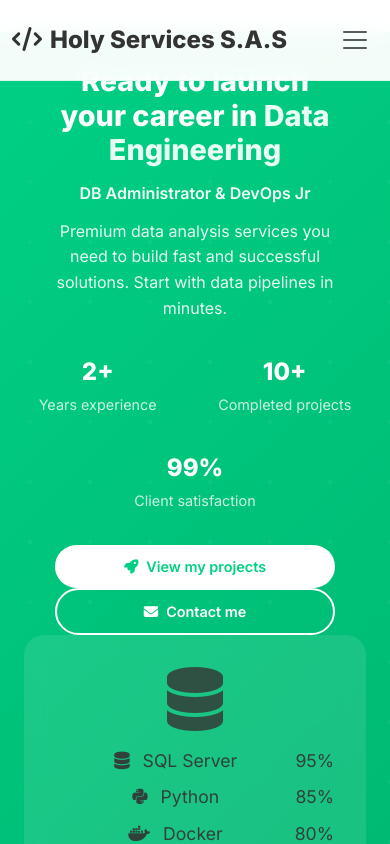
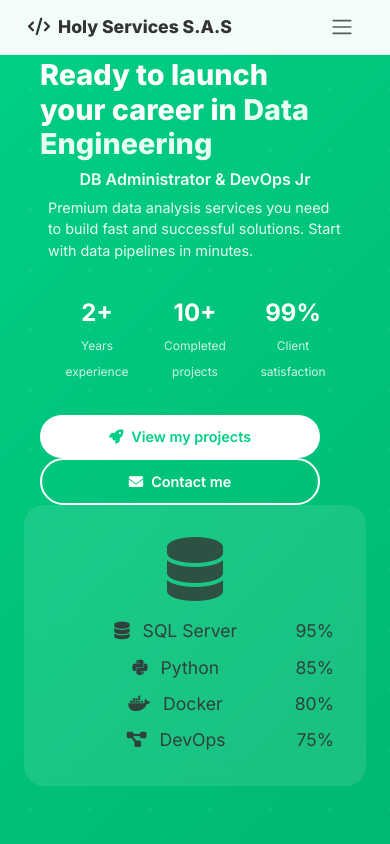
Before and after one commit to EngineerDeiv/web_portfolio, a React (Vite) app: page / in a window 390 px wide. Shown: the top 844 px of the page. Built offline with nearby package versions, Linux system fonts and the light colour scheme.

Commit message:
Complete mobile responsive redesign - fix navigation and layout

```diff
--- a/src/views/componets/styles/portfolio.css
+++ b/src/views/componets/styles/portfolio.css
@@ -436,258 +436,283 @@ body {
 
 /* Responsive Design */
 @media (max-width: 768px) {
-  /* Navigation responsive */
-  .navbar-nav {
-    text-align: center;
-    padding: 1rem 0;
+  /* Reset mobile layout */
+  body {
+    overflow-x: hidden;
+  }
+
+  /* Navbar mobile fixes */
+  .navbar {
+    padding: 0.5rem 1rem;
+  }
+
+  .navbar-brand {
+    font-size: 1.1rem;
+  }
+
+  .navbar-toggler {
+    border: none;
+    padding: 0.25rem 0.5rem;
+    font-size: 1rem;
+  }
+
+  .navbar-collapse {
     background: var(--navbar-bg);
     border-radius: 10px;
-    margin-top: 1rem;
-    backdrop-filter: blur(10px);
+    margin-top: 0.5rem;
+    padding: 1rem;
+    box-shadow: 0 4px 20px rgba(0, 0, 0, 0.1);
+  }
+
+  .navbar-nav {
+    text-align: left;
+    margin-bottom: 1rem;
   }
 
   .navbar-nav .nav-item {
-    margin: 0.5rem 0;
+    margin: 0.25rem 0;
   }
 
-  .navbar-collapse {
+  .navbar-nav .nav-link {
+    padding: 0.5rem 0;
+    font-size: 1rem;
+  }
+
+  /* Controls in mobile menu */
+  .controls-wrapper {
+    flex-direction: row;
+    justify-content: space-between;
+    gap: 1rem;
+    margin: 0;
+    padding-top: 1rem;
+    border-top: 1px solid var(--border-color);
+  }
+
+  .theme-toggle {
+    width: 40px;
+    height: 40px;
+    font-size: 1rem;
+  }
+
+  .language-toggle {
+    padding: 6px 12px;
+    font-size: 0.9rem;
+  }
+
+  /* Dropdown positioning for mobile */
+  .language-dropdown {
     position: absolute;
     top: 100%;
     left: 0;
     right: 0;
-    z-index: 1000;
-    background: var(--navbar-bg);
-    border-radius: 0 0 15px 15px;
-    box-shadow: 0 10px 30px rgba(0, 0, 0, 0.1);
-    backdrop-filter: blur(10px);
     margin-top: 0.5rem;
-  }
-
-  .controls-wrapper {
-    justify-content: center;
-    flex-wrap: wrap;
-    margin: 1rem 0;
-    gap: 0.5rem;
-  }
-
-  /* Fix dropdown positioning in mobile */
-  .language-dropdown {
-    position: fixed !important;
-    top: auto !important;
-    bottom: 20px !important;
-    left: 50% !important;
-    transform: translateX(-50%) !important;
-    z-index: 9999 !important;
-    width: 90%;
-    max-width: 300px;
+    z-index: 1001;
   }
 
   .cv-dropdown-menu {
-    position: fixed !important;
-    top: auto !important;
-    bottom: 20px !important;
-    left: 50% !important;
-    transform: translateX(-50%) !important;
-    z-index: 9999 !important;
-    width: 90%;
-    max-width: 300px;
+    position: absolute;
+    top: 100%;
+    left: 0;
+    right: 0;
+    margin-top: 0.5rem;
+    z-index: 1001;
+    transform: none;
   }
 
   .cv-dropdown-menu.show {
-    transform: translateX(-50%) translateY(0) !important;
+    transform: none;
   }
 
-  /* Hero section responsive */
+  /* Hero section mobile */
   .hero-section {
+    padding: 2rem 0;
     text-align: center;
-    padding: 2rem 1rem;
-    margin-top: 2rem;
+  }
+
+  .hero-content {
+    padding: 0 1rem;
   }
 
   .hero-title {
-    font-size: 2.2rem !important;
+    font-size: 2rem !important;
     line-height: 1.2;
+    margin-bottom: 0.5rem;
+  }
+
+  .hero-subtitle {
+    font-size: 1rem !important;
+    margin-bottom: 0.5rem;
+  }
+
+  .hero-role {
+    font-size: 1.1rem !important;
     margin-bottom: 1rem;
+  }
+
+  .hero-description {
+    font-size: 0.95rem;
+    line-height: 1.5;
+    margin-bottom: 2rem;
+    padding: 0 0.5rem;
+  }
+
+  /* Stats mobile */
+  .hero-stats {
+    display: flex;
+    justify-content: space-around;
+    flex-wrap: wrap;
+    gap: 1rem;
+    margin: 2rem 0;
+    padding: 0 1rem;
+  }
+
+  .stat-item {
+    flex: 1;
+    min-width: 80px;
     text-align: center;
   }
 
-  .hero-subtitle {
-    font-size: 1.1rem !important;
-    margin-bottom: 1rem;
-    text-align: center;
-  }
-
-  .hero-description {
-    font-size: 1rem;
-    line-height: 1.6;
-    margin-bottom: 2rem;
-    text-align: center;
-    padding: 0 1rem;
-  }
-
-  .hero-stats {
-    justify-content: center;
-    flex-wrap: wrap;
-    gap: 2rem;
-    margin: 2rem 0;
-    text-align: center;
-  }
-
-  .stat-item {
-    min-width: 100px;
-    text-align: center;
-    margin: 0 auto;
-  }
-
   .stat-number {
-    font-size: 1.8rem !important;
-    text-align: center;
+    font-size: 1.5rem !important;
+    font-weight: bold;
+    display: block;
   }
 
   .stat-label {
-    text-align: center;
+    font-size: 0.8rem;
+    margin-top: 0.25rem;
   }
 
-  /* Buttons responsive */
+  /* Buttons mobile */
   .hero-buttons {
+    display: flex;
     flex-direction: column;
     gap: 1rem;
     align-items: center;
-    justify-content: center;
-    text-align: center;
+    padding: 0 1rem;
   }
 
   .btn-primary-custom,
   .btn-secondary-custom {
     width: 100%;
     max-width: 280px;
-    padding: 12px 24px;
-    font-size: 1rem;
+    padding: 12px 20px;
+    font-size: 0.95rem;
     text-align: center;
-    margin: 0 auto;
-    display: block;
   }
 
-  /* About section responsive */
-  .about-section {
-    text-align: center;
-    padding: 3rem 1rem;
+  /* Sections mobile */
+  section {
+    padding: 2.5rem 0 !important;
   }
 
+  .container {
+    padding-left: 1rem;
+    padding-right: 1rem;
+  }
+
+  /* Typography mobile */
+  h1 {
+    font-size: 2rem !important;
+  }
+
+  h2 {
+    font-size: 1.75rem !important;
+    margin-bottom: 1rem;
+    text-align: center;
+  }
+
+  h3 {
+    font-size: 1.25rem !important;
+  }
+
+  /* About section mobile */
   .about-grid {
-    grid-template-columns: 1fr !important;
-    gap: 2rem;
+    display: block !important;
   }
 
   .skill-card {
     margin-bottom: 1.5rem;
-    text-align: center;
+    padding: 1.5rem;
   }
 
-  /* Projects section responsive */
-  .projects-section {
-    text-align: center;
-    padding: 3rem 1rem;
-  }
-
+  /* Projects section mobile */
   .projects-grid {
-    grid-template-columns: 1fr !important;
-    gap: 1.5rem;
+    display: block !important;
   }
 
   .project-card {
-    margin-bottom: 1rem;
-    text-align: center;
+    margin-bottom: 1.5rem;
   }
 
-  /* Container padding for mobile */
-  .container {
-    padding-left: 1rem;
-    padding-right: 1rem;
-    margin: 0 auto;
-    text-align: center;
+  /* Cards mobile */
+  .card {
+    margin-bottom: 1rem;
+    border-radius: 10px;
   }
 
-  .container-fluid {
-    padding-left: 1rem;
-    padding-right: 1rem;
+  /* Footer mobile */
+  .footer-content {
     text-align: center;
+    padding: 2rem 1rem;
   }
 
-  /* Section spacing */
-  section {
-    padding: 3rem 0 !important;
-    text-align: center;
-  }
-
-  /* Typography adjustments */
-  h1, h2, h3, h4, h5, h6 {
-    text-align: center !important;
-    margin-left: auto;
-    margin-right: auto;
-  }
-
-  h2 {
-    font-size: 2rem !important;
-    text-align: center;
-    margin-bottom: 1rem;
-  }
-
-  h3 {
-    font-size: 1.3rem !important;
-    text-align: center;
-  }
-
-  p {
-    text-align: center;
-  }
-
-  /* Card adjustments */
-  .card {
-    margin-bottom: 1rem;
-    margin-left: auto;
-    margin-right: auto;
-    text-align: center;
-  }
-
-  /* Footer responsive */
-  .footer-content {
-    text-align: center;
-  }
-
-  /* Row adjustments */
+  /* Fix Bootstrap columns on mobile */
   .row {
     margin-left: 0;
     margin-right: 0;
   }
 
-  .col, .col-md-6, .col-lg-4, .col-sm-12 {
-    padding-left: 1rem;
-    padding-right: 1rem;
-    text-align: center;
+  .col,
+  .col-md-6,
+  .col-lg-4,
+  .col-xl-4,
+  .col-sm-12 {
+    padding-left: 0.5rem;
+    padding-right: 0.5rem;
+    margin-bottom: 1rem;
+  }
+}
+
+/* Extra small phones */
+@media (max-width: 480px) {
+  .hero-title {
+    font-size: 1.75rem !important;
   }
 
-  /* Hide overlay when dropdown is open */
-  .language-dropdown.open::before,
-  .cv-dropdown-menu.show::before {
-    content: '';
-    position: fixed;
-    top: 0;
-    left: 0;
-    right: 0;
-    bottom: 0;
-    background: rgba(0, 0, 0, 0.5);
-    z-index: 9998;
+  .hero-subtitle {
+    font-size: 0.9rem !important;
   }
 
-  /* Navbar toggler adjustments */
-  .navbar-toggler {
-    border: none;
-    padding: 0.5rem;
+  .hero-role {
+    font-size: 1rem !important;
   }
 
-  .navbar-toggler:focus {
-    box-shadow: none;
+  .hero-description {
+    font-size: 0.9rem;
+  }
+
+  .stat-number {
+    font-size: 1.25rem !important;
+  }
+
+  .stat-label {
+    font-size: 0.75rem;
+  }
+
+  .btn-primary-custom,
+  .btn-secondary-custom {
+    font-size: 0.9rem;
+    padding: 10px 16px;
+  }
+
+  .container {
+    padding-left: 0.75rem;
+    padding-right: 0.75rem;
+  }
+
+  section {
+    padding: 2rem 0 !important;
   }
 }
 
```
